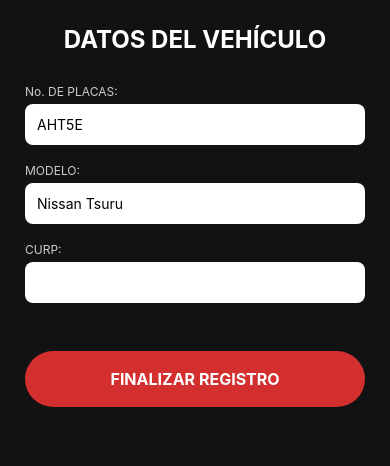
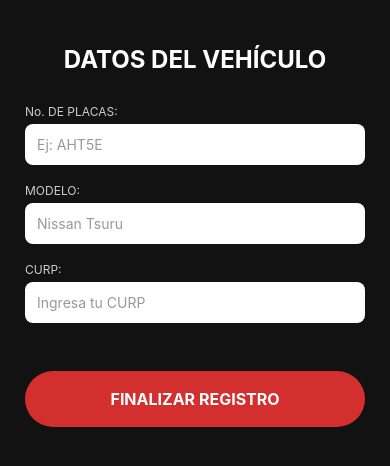
Before and after one commit to manuelyair817-dot/Taxitab, a React Native app: screen /Registro in a window 390 px wide. Shown: the top 466 px of the page. Built offline with nearby package versions, Linux system fonts and the light colour scheme.

Commit message:
Actualización: GPS en tiempo real y registro en Firebase

```diff
--- a/package.json
+++ b/package.json
@@ -9,6 +9,7 @@
     "web": "expo start --web"
   },
   "dependencies": {
+    "@react-native-async-storage/async-storage": "2.2.0",
     "@react-navigation/native": "^7.2.0",
     "@react-navigation/stack": "^7.8.7",
     "expo": "~54.0.33",
--- a/src/screens/MapaScreen.js
+++ b/src/screens/MapaScreen.js
@@ -1,78 +1,98 @@
-import React, { useState, useEffect } from 'react';
-import { StyleSheet, Text, View, ActivityIndicator, TouchableOpacity, Modal } from 'react-native';
+import React, { useState, useEffect, useRef } from 'react';
+import { StyleSheet, Text, View, ActivityIndicator, TouchableOpacity, Modal, Alert } from 'react-native';
 import MapView, { Marker, PROVIDER_GOOGLE } from 'react-native-maps';
 import * as Location from 'expo-location';
-import { Accelerometer } from 'expo-sensors'; // <--- SENSOR DE MOVIMIENTO
+import { Accelerometer } from 'expo-sensors';
+
+// --- IMPORTACIONES DE FIREBASE ---
+import { db, auth } from '../config/firebase';
+import { doc, updateDoc } from "firebase/firestore";
 
 export default function MapaScreen() {
   const [location, setLocation] = useState(null);
   const [loading, setLoading] = useState(true);
-  const [alertVisible, setAlertVisible] = useState(false); // Estado de la alerta
+  const [alertVisible, setAlertVisible] = useState(false);
   const [subscription, setSubscription] = useState(null);
+  const mapRef = useRef(null);
 
-  // --- 1. LÓGICA DEL GPS ---
+  // --- 1. LÓGICA DEL GPS Y SINCRONIZACIÓN CON LA NUBE ---
   useEffect(() => {
     (async () => {
       let { status } = await Location.requestForegroundPermissionsAsync();
       if (status !== 'granted') {
-        alert('Se necesitan permisos de ubicación para ver el mapa.');
+        Alert.alert('Error', 'Se necesitan permisos de ubicación.');
         setLoading(false);
         return;
       }
 
-      let currentLoc = await Location.getCurrentPositionAsync({});
+      let currentLoc = await Location.getCurrentPositionAsync({ accuracy: Location.Accuracy.High });
       setLocation(currentLoc);
       setLoading(false);
 
-      Location.watchPositionAsync({
-        accuracy: Location.Accuracy.High,
-        distanceInterval: 10,
-      }, (newLoc) => {
+      // Rastreador en tiempo real
+      await Location.watchPositionAsync({
+        accuracy: Location.Accuracy.BestForNavigation,
+        timeInterval: 1000,
+        distanceInterval: 2,
+      }, async (newLoc) => {
+        const { latitude, longitude } = newLoc.coords;
         setLocation(newLoc);
+
+        // Mover cámara del mapa
+        mapRef.current?.animateToRegion({
+          latitude,
+          longitude,
+          latitudeDelta: 0.005,
+          longitudeDelta: 0.005,
+        }, 1000);
+
+        // ACTUALIZAR FIREBASE
+        try {
+          const user = auth.currentUser;
+          if (user) {
+            const conductorRef = doc(db, "conductores", user.uid);
+            await updateDoc(conductorRef, {
+              ubicacion: { latitude, longitude },
+              ultimaConexion: new Date().toISOString()
+            });
+            console.log("📍 GPS Sincronizado");
+          }
+        } catch (error) {
+          console.log("Error Firebase:", error.message);
+        }
       });
     })();
   }, []);
 
-  // --- 2. LÓGICA DEL ACELERÓMETRO (Movimiento Brusco) ---
+  // --- 2. LÓGICA DEL ACELERÓMETRO ---
+  useEffect(() => {
     const _subscribe = () => {
       setSubscription(
         Accelerometer.addListener(data => {
           const { x, y, z } = data;
-        // Calculamos la fuerza G total
           const acceleration = Math.sqrt(x * x + y * y + z * z);
-
-        // Si la aceleración es mayor a 3 (un golpe o sacudida fuerte)
-        if (acceleration > 3.0) {
-          setAlertVisible(true);
-        }
+          if (acceleration > 3.5) setAlertVisible(true);
         })
       );
       Accelerometer.setUpdateInterval(100);
     };
-
-  const _unsubscribe = () => {
-    subscription && subscription.remove();
-    setSubscription(null);
-  };
-
-  useEffect(() => {
     _subscribe();
-    return () => _unsubscribe();
+    return () => subscription && subscription.remove();
   }, []);
 
   if (loading) {
     return (
       <View style={styles.loadingContainer}>
         <ActivityIndicator size="large" color="#ff0000" />
-        <Text style={styles.loadingText}>Cargando Mapa de Taxitab...</Text>
+        <Text style={styles.loadingText}>Iniciando Taxitab...</Text>
       </View>
     );
   }
 
   return (
     <View style={styles.container}>
-      {/* MAPA */}
       <MapView
+        ref={mapRef}
         provider={PROVIDER_GOOGLE}
         style={styles.map}
         initialRegion={{
@@ -82,7 +102,6 @@ export default function MapaScreen() {
           longitudeDelta: 0.01,
         }}
         showsUserLocation={true}
-        followsUserLocation={true}
       >
         {location && (
           <Marker
@@ -90,47 +109,31 @@ export default function MapaScreen() {
               latitude: location.coords.latitude,
               longitude: location.coords.longitude,
             }}
-            title="Tu Taxi"
-            description="Ivan Peres - AHT5E"
+            title="Tu Unidad"
           >
-            <Text style={{fontSize: 40}}>🚕</Text>
+            <View style={styles.taxiContainer}>
+               <Text style={{fontSize: 35}}>🚕</Text>
+            </View>
           </Marker>
         )}
       </MapView>
 
-      {/* --- MODAL DE ALERTA DE PÁNICO PERSONALIZADO --- */}
-      <Modal
-        animationType="slide"
-        transparent={true}
-        visible={alertVisible}
-        onRequestClose={() => setAlertVisible(false)}
-      >
+      {/* MODAL DE ALERTA */}
+      <Modal animationType="fade" transparent={true} visible={alertVisible}>
         <View style={styles.modalOverlay}>
           <View style={styles.alertBox}>
-            <View style={styles.warningIcon}>
-              <Text style={styles.iconText}>⚠️</Text>
-            </View>
-
             <Text style={styles.alertTitle}>¡ALERTA DE IMPACTO!</Text>
-            <Text style={styles.alertMessage}>
-              Se detectó un movimiento brusco. ¿Necesitas asistencia de la base?
-            </Text>
-
             <TouchableOpacity
               style={styles.panicButton}
               onPress={() => {
-                alert("Se ha enviado tu ubicación a la central de TAXITAB");
+                Alert.alert("AUXILIO", "Se envió tu ubicación a la base.");
                 setAlertVisible(false);
               }}
             >
               <Text style={styles.panicText}>SOLICITAR AYUDA</Text>
             </TouchableOpacity>
-
-            <TouchableOpacity
-              style={styles.cancelButton}
-              onPress={() => setAlertVisible(false)}
-            >
-              <Text style={styles.cancelText}>ESTOY BIEN, CANCELAR</Text>
+            <TouchableOpacity onPress={() => setAlertVisible(false)}>
+              <Text style={styles.cancelText}>ESTOY BIEN</Text>
             </TouchableOpacity>
           </View>
         </View>
@@ -144,44 +147,11 @@ const styles = StyleSheet.create({
   map: { width: '100%', height: '100%' },
   loadingContainer: { flex: 1, justifyContent: 'center', alignItems: 'center', backgroundColor: '#000' },
   loadingText: { color: '#fff', marginTop: 10 },
-
-  // ESTILOS DE LA ALERTA (Basados en tu UI)
-  modalOverlay: {
-    flex: 1,
-    backgroundColor: 'rgba(0,0,0,0.8)',
-    justifyContent: 'center',
-    alignItems: 'center',
-  },
-  alertBox: {
-    width: '85%',
-    backgroundColor: '#1a1a1a',
-    borderRadius: 30,
-    padding: 25,
-    alignItems: 'center',
-    borderWidth: 2,
-    borderColor: '#ff0000',
-  },
-  warningIcon: {
-    width: 60,
-    height: 60,
-    borderRadius: 30,
-    backgroundColor: '#ff0000',
-    justifyContent: 'center',
-    alignItems: 'center',
-    marginBottom: 15,
-  },
-  iconText: { fontSize: 30 },
-  alertTitle: { color: '#fff', fontSize: 20, fontWeight: 'bold', marginBottom: 10 },
-  alertMessage: { color: '#bbb', textAlign: 'center', marginBottom: 20 },
-  panicButton: {
-    backgroundColor: '#ff0000',
-    width: '100%',
-    padding: 15,
-    borderRadius: 25,
-    alignItems: 'center',
-    marginBottom: 10,
-  },
+  taxiContainer: { backgroundColor: 'rgba(255,255,255,0.8)', padding: 5, borderRadius: 50, borderWidth: 1, borderColor: '#ffd700' },
+  modalOverlay: { flex: 1, backgroundColor: 'rgba(0,0,0,0.85)', justifyContent: 'center', alignItems: 'center' },
+  alertBox: { width: '80%', backgroundColor: '#1a1a1a', borderRadius: 20, padding: 25, alignItems: 'center', borderWeight: 2, borderColor: '#f00' },
+  alertTitle: { color: '#fff', fontSize: 18, fontWeight: 'bold', marginBottom: 20 },
+  panicButton: { backgroundColor: '#ff0000', width: '100%', padding: 15, borderRadius: 10, alignItems: 'center', marginBottom: 15 },
   panicText: { color: '#fff', fontWeight: 'bold' },
-  cancelButton: { padding: 10 },
   cancelText: { color: '#888', textDecorationLine: 'underline' },
 });
--- a/src/screens/RegistroScreen.js
+++ b/src/screens/RegistroScreen.js
@@ -1,27 +1,114 @@
 import React, { useState } from 'react';
-import { StyleSheet, Text, TextInput, TouchableOpacity, View, ScrollView } from 'react-native';
+import { StyleSheet, Text, TextInput, TouchableOpacity, View, ScrollView, Alert, ActivityIndicator } from 'react-native';
+import { db, auth } from '../config/firebase';
+import { doc, setDoc } from "firebase/firestore";
 
 export default function RegistroScreen({ navigation }) {
+  const [placas, setPlacas] = useState('');
+  const [modelo, setModelo] = useState('');
+  const [curp, setCurp] = useState('');
+  const [cargando, setCargando] = useState(false);
+
+  const finalizarRegistro = async () => {
+    // 1. Validación de campos vacíos
+    if (!placas.trim() || !modelo.trim() || !curp.trim()) {
+      Alert.alert("Error", "Por favor, llena todos los campos.");
+      return;
+    }
+
+    setCargando(true);
+
+    try {
+      // 2. Obtener el usuario actual
+      const user = auth.currentUser;
+
+      // 3. Manejo del error de 'null' (Plan B si no hay login)
+      let userId;
+      let userEmail;
+      let userName;
+
+      if (user) {
+        userId = user.uid;
+        userEmail = user.email;
+        userName = user.displayName || "Conductor Taxitab";
+      } else {
+        // ID temporal para que puedas probar sin haber hecho login previo
+        userId = "ID_PRUEBA_TEMPORAL";
+        userEmail = "prueba@taxitab.com";
+        userName = "Usuario de Prueba";
+        console.warn("Advertencia: No hay usuario autenticado. Usando ID de prueba.");
+      }
+
+      // 4. Guardar en Firestore
+      // Usamos setDoc para crear o sobrescribir el documento del conductor
+      await setDoc(doc(db, "conductores", userId), {
+        nombre: userName,
+        correo: userEmail,
+        placas: placas.toUpperCase(),
+        modelo: modelo,
+        curp: curp.toUpperCase(),
+        fechaRegistro: new Date().toISOString(), // Formato estándar de fecha
+        estado: "activo"
+      });
+
+      Alert.alert("¡Éxito!", "Unidad registrada correctamente en la base de datos.");
+
+      // 5. Ir al Mapa
+      navigation.navigate('Mapa');
+
+    } catch (error) {
+      console.error("Error completo:", error);
+      Alert.alert("Error al guardar", "No se pudo conectar con la base de datos: " + error.message);
+    } finally {
+      setCargando(false);
+    }
+  };
+
   return (
     <ScrollView style={styles.container}>
       <Text style={styles.header}>DATOS DEL VEHÍCULO</Text>
 
       <View style={styles.form}>
         <Text style={styles.label}>No. DE PLACAS:</Text>
-        <TextInput style={styles.input} placeholder="AHT5E" />
+        <TextInput
+          style={styles.input}
+          placeholder="Ej: AHT5E"
+          placeholderTextColor="#999"
+          autoCapitalize="characters" // Pone mayúsculas automáticas
+          onChangeText={setPlacas}
+          value={placas}
+        />
 
         <Text style={styles.label}>MODELO:</Text>
-        <TextInput style={styles.input} placeholder="Nissan Tsuru" />
+        <TextInput
+          style={styles.input}
+          placeholder="Nissan Tsuru"
+          placeholderTextColor="#999"
+          onChangeText={setModelo}
+          value={modelo}
+        />
 
         <Text style={styles.label}>CURP:</Text>
-        <TextInput style={styles.input} />
+        <TextInput
+          style={styles.input}
+          placeholder="Ingresa tu CURP"
+          placeholderTextColor="#999"
+          autoCapitalize="characters"
+          onChangeText={setCurp}
+          value={curp}
+        />
       </View>
 
       <TouchableOpacity
-        style={styles.button}
-        onPress={() => navigation.navigate('Mapa')}
+        style={[styles.button, cargando && { opacity: 0.7 }]}
+        onPress={finalizarRegistro}
+        disabled={cargando}
       >
-        <Text style={styles.buttonText}>FINALIZAR REGISTRO</Text>
+        {cargando ? (
+          <ActivityIndicator color="#fff" />
+        ) : (
+          <Text style={styles.buttonText}>FINALIZAR REGISTRO</Text>
+        )}
       </TouchableOpacity>
     </ScrollView>
   );
@@ -29,10 +116,10 @@ export default function RegistroScreen({ navigation }) {
 
 const styles = StyleSheet.create({
   container: { flex: 1, backgroundColor: '#121212', padding: 25 },
-  header: { fontSize: 24, color: '#fff', fontWeight: 'bold', marginBottom: 30, textAlign: 'center' },
+  header: { fontSize: 24, color: '#fff', fontWeight: 'bold', marginBottom: 30, textAlign: 'center', marginTop: 20 },
   form: { marginBottom: 20 },
   label: { color: '#ccc', marginBottom: 5, fontSize: 12 },
-  input: { backgroundColor: '#fff', borderRadius: 8, padding: 12, marginBottom: 18 },
-  button: { backgroundColor: '#D32F2F', padding: 18, borderRadius: 30, marginTop: 10 },
+  input: { backgroundColor: '#fff', borderRadius: 8, padding: 12, marginBottom: 18, color: '#000' },
+  button: { backgroundColor: '#D32F2F', padding: 18, borderRadius: 30, marginTop: 10, marginBottom: 50 },
   buttonText: { color: '#fff', textAlign: 'center', fontWeight: 'bold', fontSize: 16 }
 });
```
Also changed, not shown: src/config/firebase.js (+11 -6 lines), 1 other file (tests, documents, lock files or other folders). Lines whose indentation alone changed are shown as unchanged.
